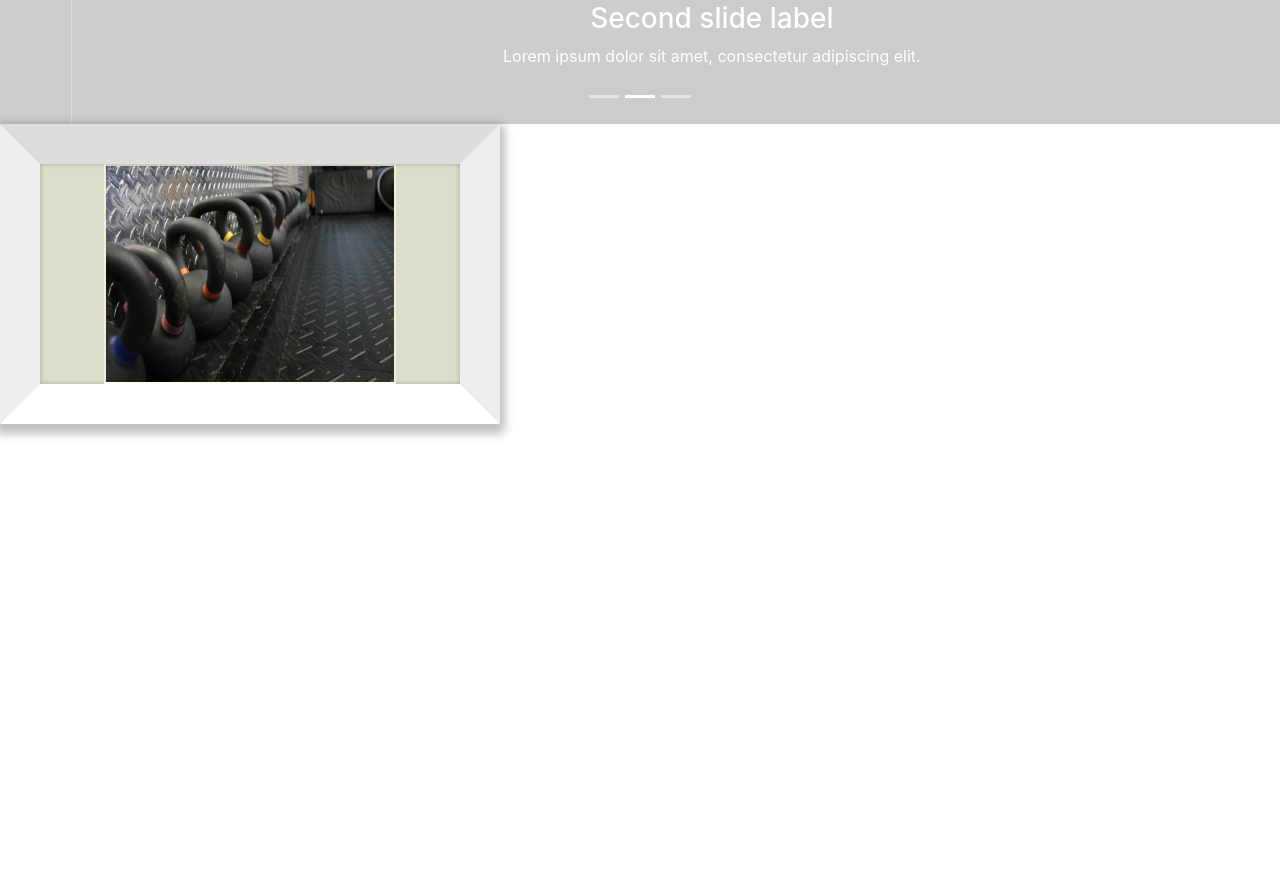
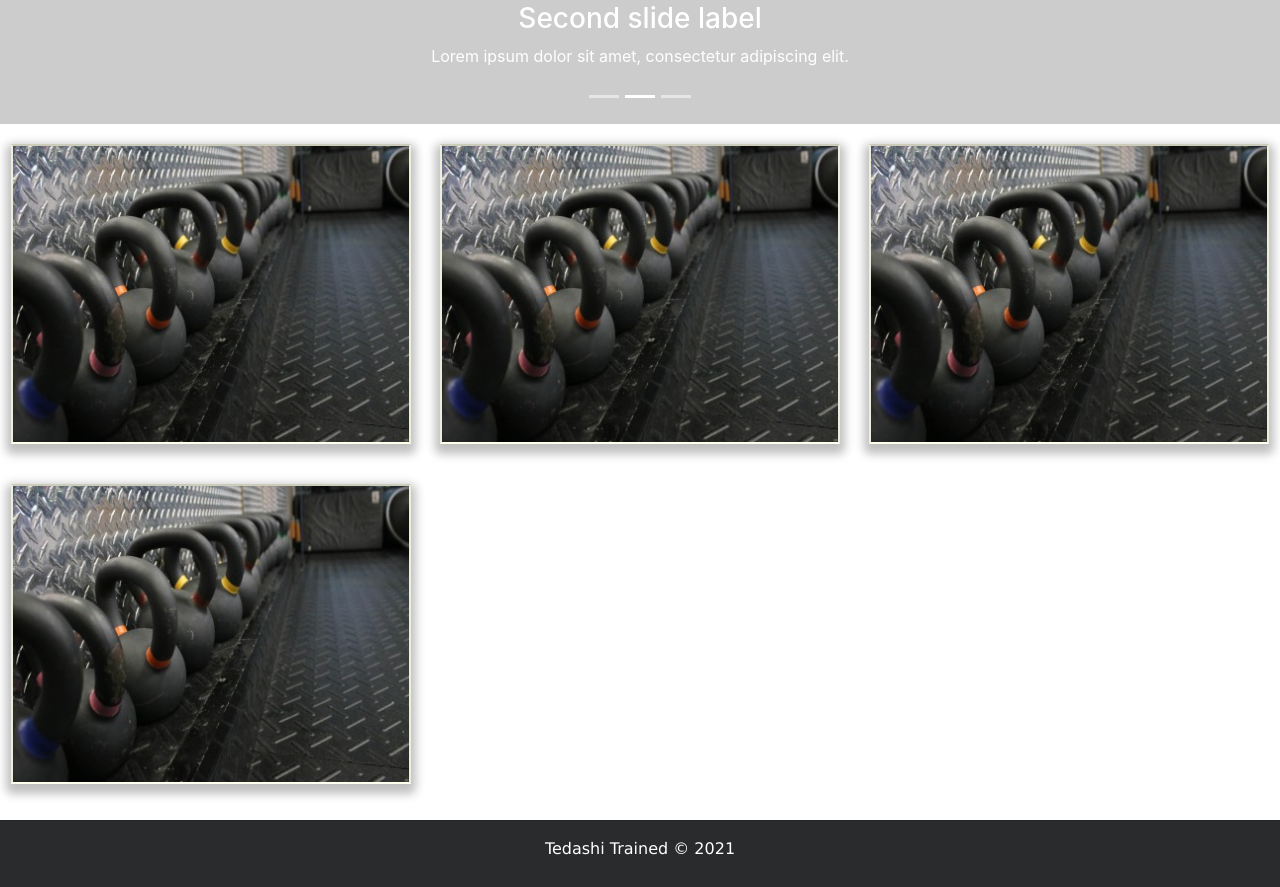
Before and after one commit to myerstina515/tedashitrained, a React (Create React App) app: page / in a window 1280 px wide. Shown: the part 440-1327 px from the top of the page. Before the commit the page ends 864 px from the top, so only its background shows below. Built offline with nearby package versions, Linux system fonts and the light colour scheme.

Commit message:
testimonials page and formatting home page

```diff
--- a/src/App.js
+++ b/src/App.js
@@ -5,7 +5,7 @@ import { Switch, Route } from 'react-router-dom';
 import Services from './components/Services';
 import Blog from './components/Blog';
 import Testimonials from './components/Testimonials';
-
+import Footer from './components/Footer';
 
 
 function App() {
@@ -18,6 +18,7 @@ function App() {
         <Route path='/blog' component={Blog} exact />
         <Route path='/testimonials' component={Testimonials} exact />
       </Switch>
+      <Footer/>
     </>
   );
 }
--- a/src/App.scss
+++ b/src/App.scss
@@ -13,3 +13,9 @@
 #carouselImages{
   height: 500px;
 }
+#header{
+  height: 100%;
+  top: 0;
+  position: sticky;
+  z-index: 9999;
+}
--- a/src/components/Cards.js
+++ b/src/components/Cards.js
@@ -7,36 +7,18 @@ import Button from '@material-ui/core/Button';
 import Weights from '../assets/weightsServices.jpg';
 import './Cards.scss';
 
+
+
 const Cards = () => {
   return (
     <>
+      <div class="container2">
         <div class="flip-card">
           <div class="flip-card-inner">
             <div class="flip-card-front">
-            <img alt="card content" src={Weights}/>
-
-          {/* <Card style={{ width: '18rem' }}>
-              <Card.Img variant="top" src='../assets/weightsServices.jpg' />
-              <Card.Body>
-                <Card.Title>Services</Card.Title>
-                <Card.Text>
-                  This is the front of the card
-                </Card.Text>
-                <Button variant="primary">Click here</Button>
-              </Card.Body>
-            </Card> */}
+              <img alt="card content" src={Weights} />
             </div>
             <div class="flip-card-back">
-            {/* <Card style={{ width: '18rem' }}>
-              <Card.Img variant="top" src="holder.js/100px180" />
-              <Card.Body>
-                <Card.Title>Services Details</Card.Title>
-                <Card.Text>
-                  This is the back of the card
-                </Card.Text>
-                <Button variant="primary">Click here</Button>
-              </Card.Body>
-            </Card> */}
               <Grid item xs={12}>
                 <Card className="root" variant="outlined">
                   <CardContent class="backContent">
@@ -50,6 +32,64 @@ const Cards = () => {
             </div>
           </div>
         </div>
+        <div class="flip-card">
+          <div class="flip-card-inner">
+            <div class="flip-card-front">
+              <img alt="card content" src={Weights} />
+            </div>
+            <div class="flip-card-back">
+              <Grid item xs={12}>
+                <Card className="root" variant="outlined">
+                  <CardContent class="backContent">
+                    <Typography className="question" color="textSecondary" gutterBottom>
+                      Insert text here
+                  </Typography>
+                    <Button></Button>
+                  </CardContent>
+                </Card>
+              </Grid>
+            </div>
+          </div>
+        </div>
+        <div class="flip-card">
+          <div class="flip-card-inner">
+            <div class="flip-card-front">
+              <img alt="card content" src={Weights} />
+            </div>
+            <div class="flip-card-back">
+              <Grid item xs={12}>
+                <Card className="root" variant="outlined">
+                  <CardContent class="backContent">
+                    <Typography className="question" color="textSecondary" gutterBottom>
+                      Insert text here
+                  </Typography>
+                    <Button></Button>
+                  </CardContent>
+                </Card>
+              </Grid>
+            </div>
+          </div>
+        </div>
+        <div class="flip-card">
+          <div class="flip-card-inner">
+            <div class="flip-card-front">
+              <img alt="card content" src={Weights} />
+            </div>
+            <div class="flip-card-back">
+              <Grid item xs={12}>
+                <Card className="root" variant="outlined">
+                  <CardContent class="backContent">
+                    <Typography className="question" color="textSecondary" gutterBottom>
+                      Insert text here
+                  </Typography>
+                    <Button></Button>
+                  </CardContent>
+                </Card>
+              </Grid>
+            </div>
+          </div>
+        </div>
+      </div>
     </>
   )
 }
--- a/src/components/Cards.scss
+++ b/src/components/Cards.scss
@@ -2,16 +2,16 @@
   text-align: left;
 }
 .flip-card {
-
+  margin: 20px auto 20px auto;
   background-color: transparent;
-  width: 500px;
+  width: 400px;
   height: 300px;
   border: none;
   perspective: 1000px; /* Remove this if you don't want the 3D effect */
 }
 .flip-card-inner {
   position: relative;
-  width: 500px;
+  width: 400px;
   height: 300px;
   text-align: center;
   transition: transform 0.8s;
@@ -22,7 +22,7 @@
 }
 .flip-card-front, .flip-card-back {
   position: absolute;
-  width: 500px;
+  width: 400px;
   height: 300px;
   -webkit-backface-visibility: hidden; /* Safari */
   backface-visibility: hidden;
@@ -30,9 +30,9 @@
 .flip-card-front {
   background-color: none;
   color: black;
-  background-color:#ddc;
-  border:solid 5vmin #eee;
-  border-bottom-color:#fff;
+  // background-color:#ddc;
+  // border:solid 5vmin #eee;
+  // border-bottom-color:#fff;
   border-left-color:#eee;
   border-radius:2px;
   border-right-color:#eee;
@@ -45,6 +45,7 @@
     border-left-color:#eed;
     border-right-color:#eed;
     border-top-color:#ccb;
+    width: 100%;
     max-height:100%;
     max-width:100%;
   }
@@ -54,17 +55,17 @@
   transform: rotateY(180deg);
 }
 #backContent{
-  border: 2px inset rgb(151, 143, 50);
+  border: 5px inset rgb(151, 143, 50);
 }
 #grid{
   margin: 10% 30% 10% 35%;
   width: 35%;
 }
-#thankYou{
-  background-color: white;
-  color: black;
-  height: 100px;
-}
+// #thankYou{
+//   background-color: white;
+//   color: black;
+//   height: 100px;
+// }
 #results{
   text-align: center;
 }
--- /dev/null
+++ b/src/components/Footer.js
@@ -0,0 +1,17 @@
+import './Footer.scss';
+
+
+function Footer() {
+  return (
+    <div className="footer">
+      <footer>
+        <hr />
+        <p>
+          Tedashi Trained &copy; 2021
+        </p>
+      </footer>
+    </div>
+  );
+}
+
+export default Footer;
--- /dev/null
+++ b/src/components/Footer.scss
@@ -0,0 +1,12 @@
+.footer{
+  background-color: #292b2c;
+  color:white;
+  text-align: center;
+  font-family:Verdana, Geneva, Tahoma, sans-serif;
+  a{
+    color:#F2EBEB;
+    text-decoration: none;
+  }
+  margin-top: 0;
+  padding-bottom: 10px;
+}
--- a/src/components/Header.js
+++ b/src/components/Header.js
@@ -4,7 +4,7 @@ import { Navbar, Nav } from 'react-bootstrap'
 const Header = () => {
   return (
     <>
-      <Navbar bg="dark" variant="dark">
+      <Navbar id="header" bg="dark" variant="dark">
         <Navbar.Brand href="/" id="heading">Tedashi Trained</Navbar.Brand>
         <Nav className="justify-content-end" id="navBarRight">
           <Nav.Item>
--- a/src/components/Testimonials.js
+++ b/src/components/Testimonials.js
@@ -1,9 +1,19 @@
 import React from 'react';
+import './Testimonials.scss';
+import tedashiCover from '../assets/TedashiCoverPage.jpg';
 
 const Testimonials = () => {
-  return(
+  return (
     <>
-      <h3>Testimonials page in progres</h3>
+      <img id="coverPhoto" alt="Tedashi with battle ropes on bosu ball" src={tedashiCover} />
+      {/* <span class="yelp-review" data-review-id="a16B4daei2G5Jk9MjDhE_Q" data-hostname="www.yelp.com">Read <a href="https://www.yelp.com/user_details?userid=oJtWN4kQi5wbOEbnyzjtCw" rel="nofollow noopener">Nathania K.</a>'s <a href="https://www.yelp.com/biz/24-hour-fitness-everett-everett?hrid=a16B4daei2G5Jk9MjDhE_Q" rel="nofollow noopener">review</a> of <a href="https://www.yelp.com/biz/o-Ba4D9E2w8mYu-rEDFoew" rel="nofollow noopener">24 Hour Fitness - Everett</a> on <a href="https://www.yelp.com" rel="nofollow noopener">Yelp</a><script src="https://www.yelp.com/embed/widgets.js" type="text/javascript" async></script></span> */}
+        <p id="instructions">Click the logo below to see full review on Facebook:</p>
+      <div class="container">
+        <iframe class="reviews" title="reviewOne" src="https://www.facebook.com/plugins/post.php?href=https%3A%2F%2Fwww.facebook.com%2Falexandra.johnson.79%2Fposts%2F3217419251720228&width=500&show_text=true&height=827&appId" width="500" height="827" scrolling="yes" frameborder="0" allowfullscreen="true" allow="autoplay; clipboard-write; encrypted-media; picture-in-picture; web-share"></iframe>
+        <iframe class="reviews" title="reviewThree" src="https://www.facebook.com/plugins/post.php?href=https%3A%2F%2Fwww.facebook.com%2Fposhchick168%2Fposts%2F2660840540820611&width=500&show_text=true&height=213&appId" width="500" height="213" scrolling="no" frameborder="0" allowfullscreen="true" allow="autoplay; clipboard-write; encrypted-media; picture-in-picture; web-share"></iframe>
+        <iframe class="reviews" title="reviewTwo" src="https://www.facebook.com/plugins/post.php?href=https%3A%2F%2Fwww.facebook.com%2Fcatherine.lamoureux.9%2Fposts%2F10215333708530523&width=500&show_text=true&height=156&appId" width="500" height="156" scrolling="no" frameborder="0" allowfullscreen="true" allow="autoplay; clipboard-write; encrypted-media; picture-in-picture; web-share"></iframe>
+        <iframe id="rightSide" class="reviews" title="reviewThree" src="https://www.facebook.com/plugins/post.php?href=https%3A%2F%2Fwww.facebook.com%2Fmike.lambert.9655%2Fposts%2F10217923386104245&width=500&show_text=true&height=136&appId" width="500" height="136" scrolling="no" frameborder="0" allowfullscreen="true" allow="autoplay; clipboard-write; encrypted-media; picture-in-picture; web-share"></iframe>
+      </div>
     </>
   )
 }
--- /dev/null
+++ b/src/components/Testimonials.scss
@@ -0,0 +1,48 @@
+#coverPhoto{
+  width: 50%;
+  height: auto;
+  text-align: center;
+  position: relative;
+  margin-top: 30px;
+  margin-left: 25%;
+  margin-right: 25%;
+}
+.container{
+  width: 1100px;
+  height: 500px;
+  // margin-top: 30px;
+  margin-left: 12.5%;
+  margin-right: 12.5%;
+  display: grid;
+  grid-template-columns: 50% 50%;
+  overflow: scroll;
+  border: 3px inset rgba(201, 201, 201, 0.851);
+  padding-bottom: 20px;
+}
+.container2{
+  display: grid;
+  grid-template-columns: 33% 34% 33%;
+
+
+}
+#instructions{
+  text-align: center;
+  margin-top: 20px;
+}
+.reviews{
+  margin-top: 20px;
+  // margin-bottom: 50px;
+  width: 500px;
+  height: 200px;
+  border: none;
+  overflow: scroll;
+}
+#rightSide{
+  position: relative;
+  float: right;
+}
+// .yelp-review{
+//   width: 75%;
+//   height: 200px;
+//   border: 3px inset rgba(201, 201, 201, 0.851);
+// }
```
Also changed, not shown: src/assets/TedashiCoverPage.jpg (added). Lines whose indentation alone changed are shown as unchanged.
